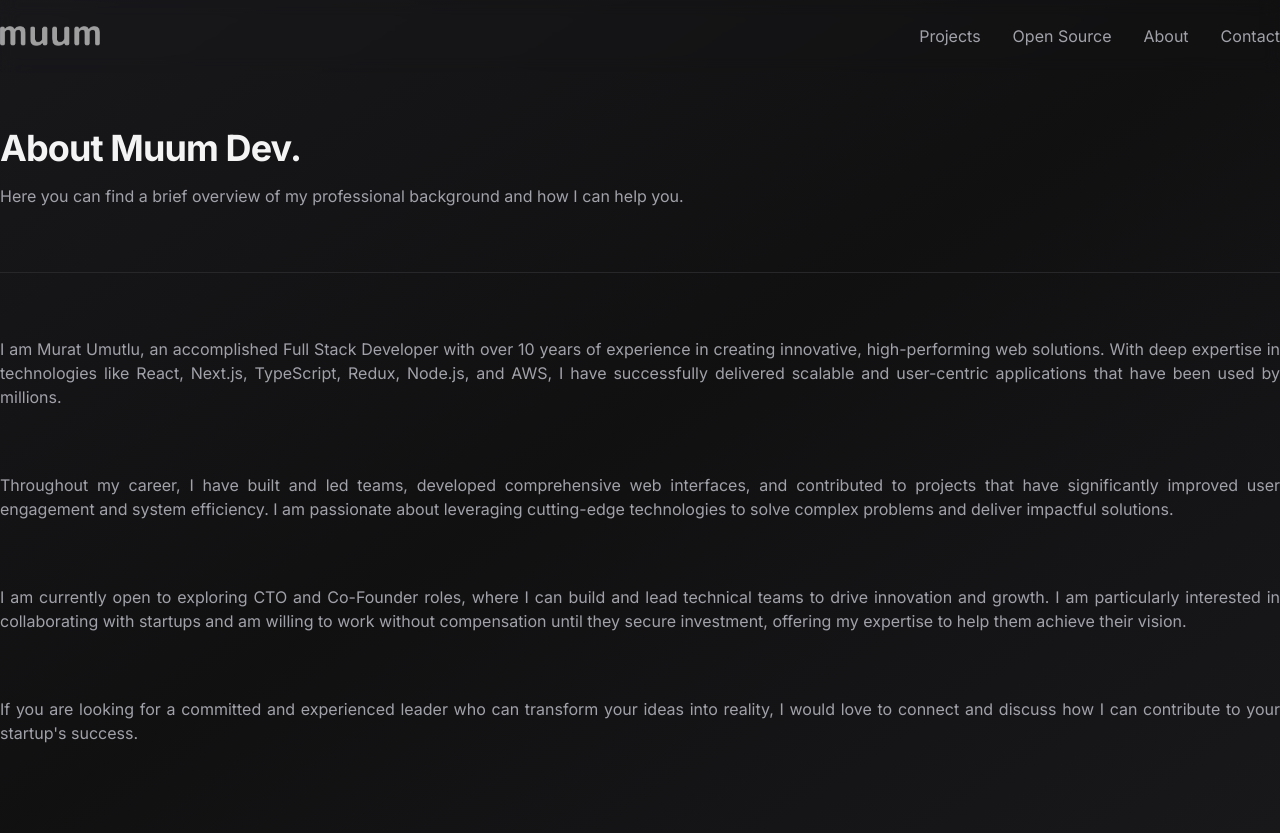
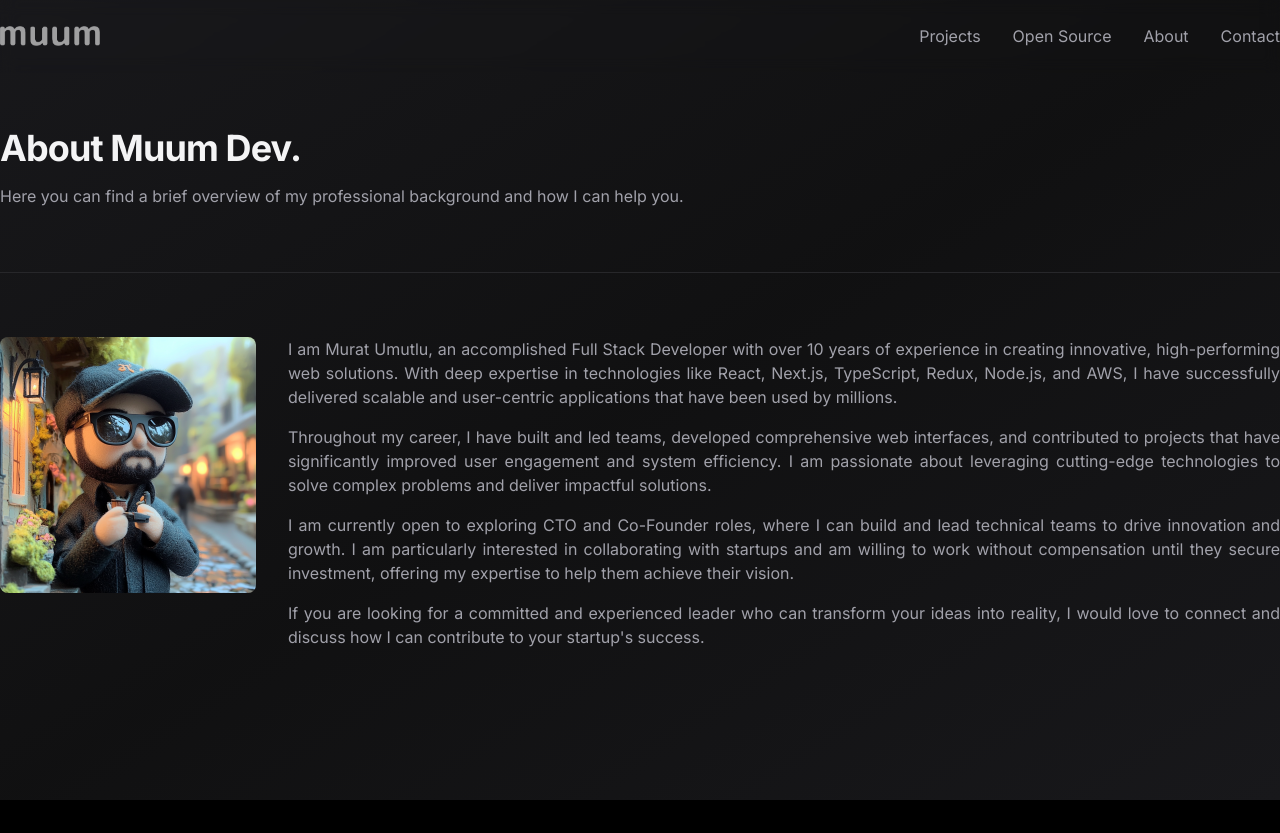
Before and after one commit to alimuratumutlu/muum.dev, a Next.js app: page /about in a window 1280 px wide. After the commit the page ends 800 px from the top, so only its background shows below. Built offline with nearby package versions, Linux system fonts and the light colour scheme; what tailwindcss-debug-screens would draw is missing.

Commit message:
pp added :D

```diff
--- a/app/about/page.tsx
+++ b/app/about/page.tsx
@@ -17,7 +17,15 @@ export default async function AboutPage() {
 				</div>
 				<div className="w-full h-px bg-zinc-800" />
 
-				<p className=" text-zinc-400 text-justify">
+
+				<div className="flex flex-col md:flex-row gap-8 items-start">
+					<img
+						src="/ali-murat-umutlu.png"
+						alt="Ali Murat Umutlu"
+						className="w-64 h-64 rounded-lg object-cover"
+					/>
+					<div className="space-y-4">
+						<p className="text-zinc-400 text-justify">
 						I am Murat Umutlu, an accomplished Full Stack Developer with over 10
 					years of experience in creating innovative, high-performing web
 					solutions. With deep expertise in technologies like React, Next.js,
@@ -25,26 +33,28 @@ export default async function AboutPage() {
 					scalable and user-centric applications that have been used by
 					millions.
 						</p>
-				<p className="mt-1 text-zinc-400 text-justify">
+						<p className="text-zinc-400 text-justify">
 						Throughout my career, I have built and led teams, developed
 					comprehensive web interfaces, and contributed to projects that have
 					significantly improved user engagement and system efficiency. I am
 					passionate about leveraging cutting-edge technologies to solve complex
 					problems and deliver impactful solutions.
 						</p>
-				<p className="mt-2 text-zinc-400 text-justify">
+						<p className="text-zinc-400 text-justify">
 						I am currently open to exploring CTO and Co-Founder roles, where I can
 					build and lead technical teams to drive innovation and growth. I am
 					particularly interested in collaborating with startups and am willing
 					to work without compensation until they secure investment, offering my
 					expertise to help them achieve their vision.
 						</p>
-				<p className="mt-2 text-zinc-400 text-justify">
+						<p className="text-zinc-400 text-justify">
 						If you are looking for a committed and experienced leader who can
 					transform your ideas into reality, I would love to connect and discuss
 					how I can contribute to your startup's success.
 						</p>
 					</div>
 				</div>
+			</div>
+		</div>
 	);
 }
```
Also changed, not shown: public/ali-murat-umutlu.png (added). Lines whose indentation alone changed are shown as unchanged.
